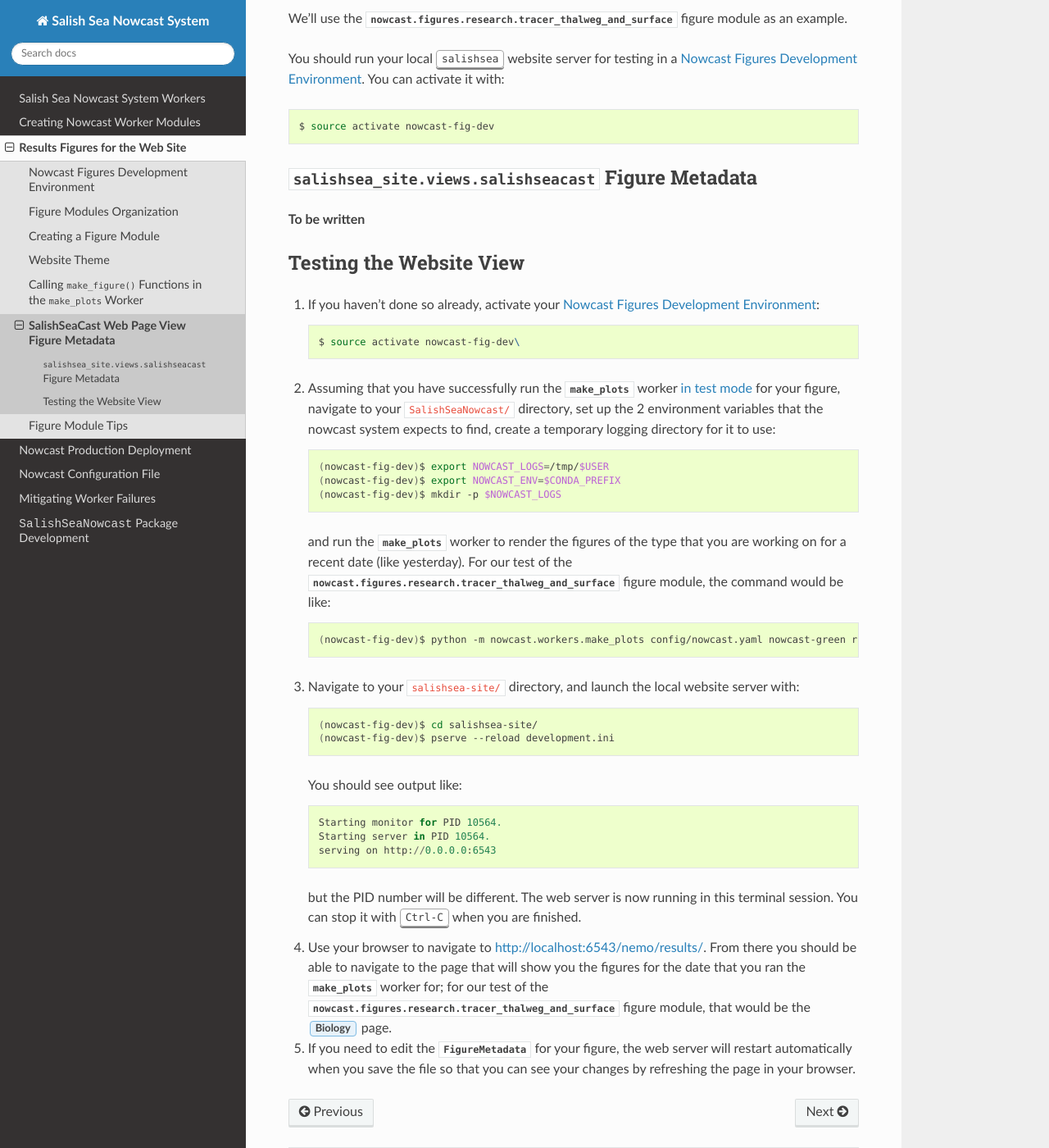
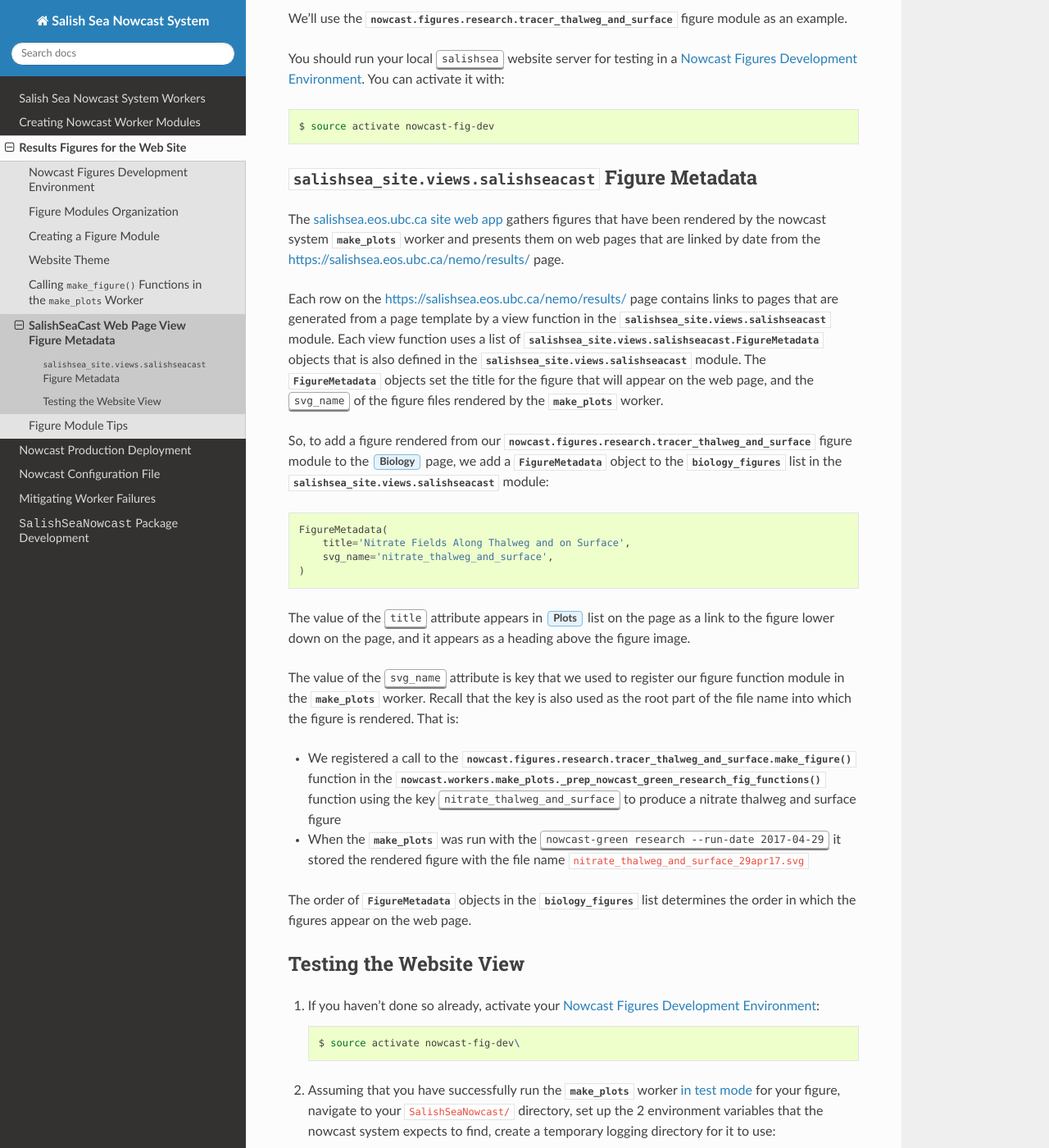
Before and after one commit to SalishSeaCast/SalishSeaNowcast, a Sphinx documentation site: the page built from docs/figures/site_view_fig_metadata.rst, in a window 1280 px wide and 1400 px high, scrolled down 343 px. Shown: the whole window at 82% size. Built offline with Sphinx 7.4.7 and the Read the Docs theme 2.0.0, drawn with Linux system fonts in a browser that asks for light colours; the version number could not be read and is left out.

Commit message:
Finish SalishSeaCast Web Page View Figure Metadata docs.

```diff
--- a/docs/figures/site_view_fig_metadata.rst
+++ b/docs/figures/site_view_fig_metadata.rst
@@ -39,7 +39,37 @@ You can activate it with:
 :py:mod:`salishsea_site.views.salishseacast` Figure Metadata
 ============================================================
 
-**To be written**
+The `salishsea.eos.ubc.ca site web app`_ gathers figures that have been rendered by the nowcast system :py:mod:`make_plots` worker and presents them on web pages that are linked by date from the https://salishsea.eos.ubc.ca/nemo/results/ page.
+
+.. _salishsea.eos.ubc.ca site web app: https://salishsea-site.readthedocs.io/en/latest/
+
+Each row on the https://salishsea.eos.ubc.ca/nemo/results/ page contains links to pages that are generated from a page template by a view function in the :py:mod:`salishsea_site.views.salishseacast` module.
+Each view function uses a list of :py:class:`salishsea_site.views.salishseacast.FigureMetadata` objects that is also defined in the :py:mod:`salishsea_site.views.salishseacast` module.
+The :py:class:`~salishsea_site.views.salishseacast.FigureMetadata` objects set the title for the figure that will appear on the web page,
+and the :kbd:`svg_name` of the figure files rendered by the :py:mod:`make_plots` worker.
+
+So,
+to add a figure rendered from our :py:mod:`nowcast.figures.research.tracer_thalweg_and_surface` figure module to the :guilabel:`Biology` page,
+we add a :py:class:`~salishsea_site.views.salishseacast.FigureMetadata` object to the :py:obj:`~salishsea_site.views.salishseacast.biology_figures` list in the :py:mod:`salishsea_site.views.salishseacast` module:
+
+.. code-block:: python
+
+    FigureMetadata(
+        title='Nitrate Fields Along Thalweg and on Surface',
+        svg_name='nitrate_thalweg_and_surface',
+    )
+
+The value of the :kbd:`title` attribute appears in :guilabel:`Plots` list on the page as a link to the figure lower down on the page,
+and it appears as a heading above the figure image.
+
+The value of the :kbd:`svg_name` attribute is key that we used to register our figure function module in the :py:mod:`make_plots` worker.
+Recall that the key is also used as the root part of the file name into which the figure is rendered.
+That is:
+
+* We registered a call to the :py:func:`nowcast.figures.research.tracer_thalweg_and_surface.make_figure` function in the :py:func:`nowcast.workers.make_plots._prep_nowcast_green_research_fig_functions` function using the key :kbd:`nitrate_thalweg_and_surface` to produce a nitrate thalweg and surface figure
+* When the :py:mod:`make_plots` was run with the :kbd:`nowcast-green research --run-date 2017-04-29` it stored the rendered figure with the file name :file:`nitrate_thalweg_and_surface_29apr17.svg`
+
+The order of :py:class:`~salishsea_site.views.salishseacast.FigureMetadata` objects in the :py:obj:`~salishsea_site.views.salishseacast.biology_figures` list determines the order in which the figures appear on the web page.
 
 
 .. _TestingTheWebsiteView:
```
